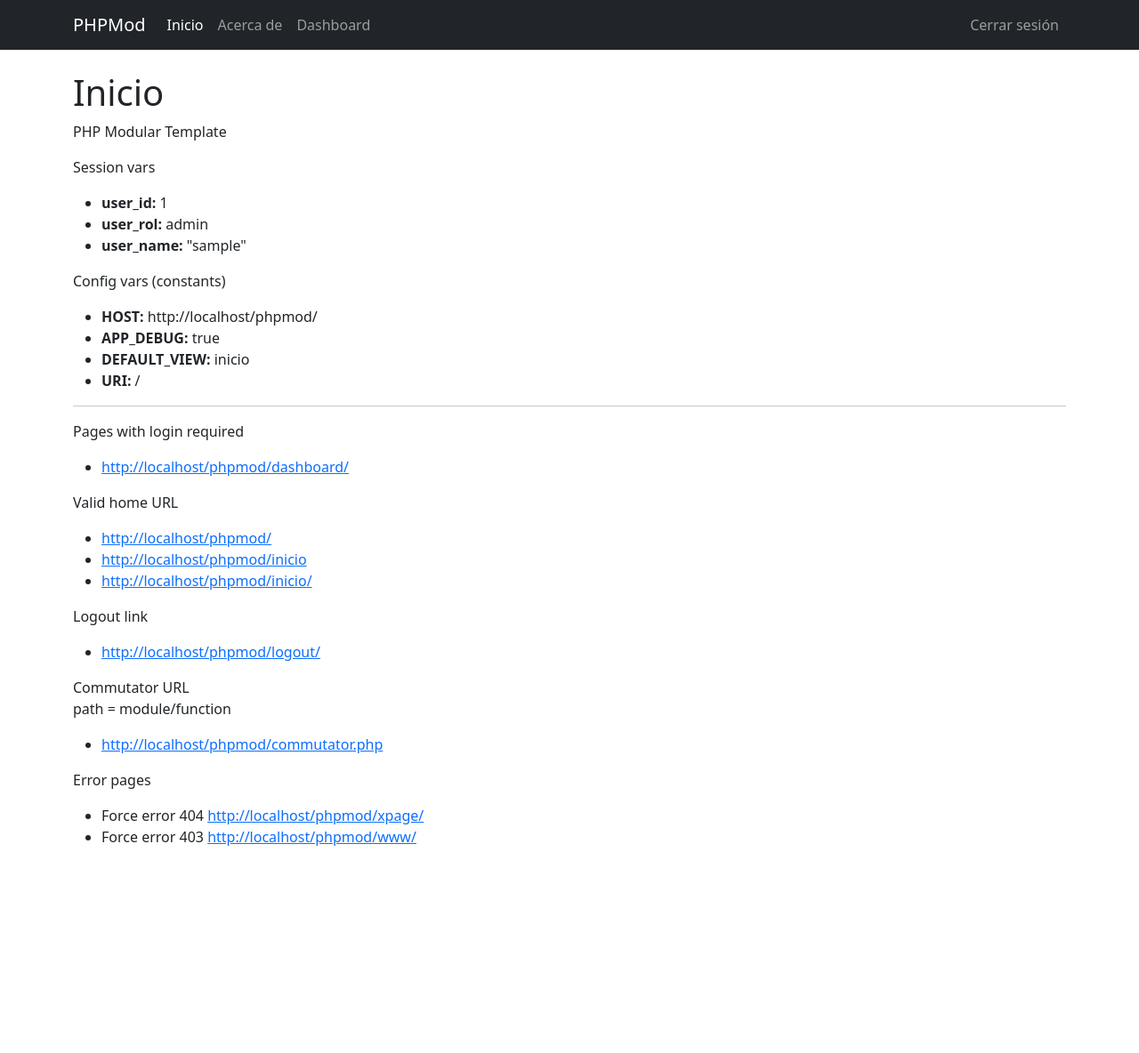
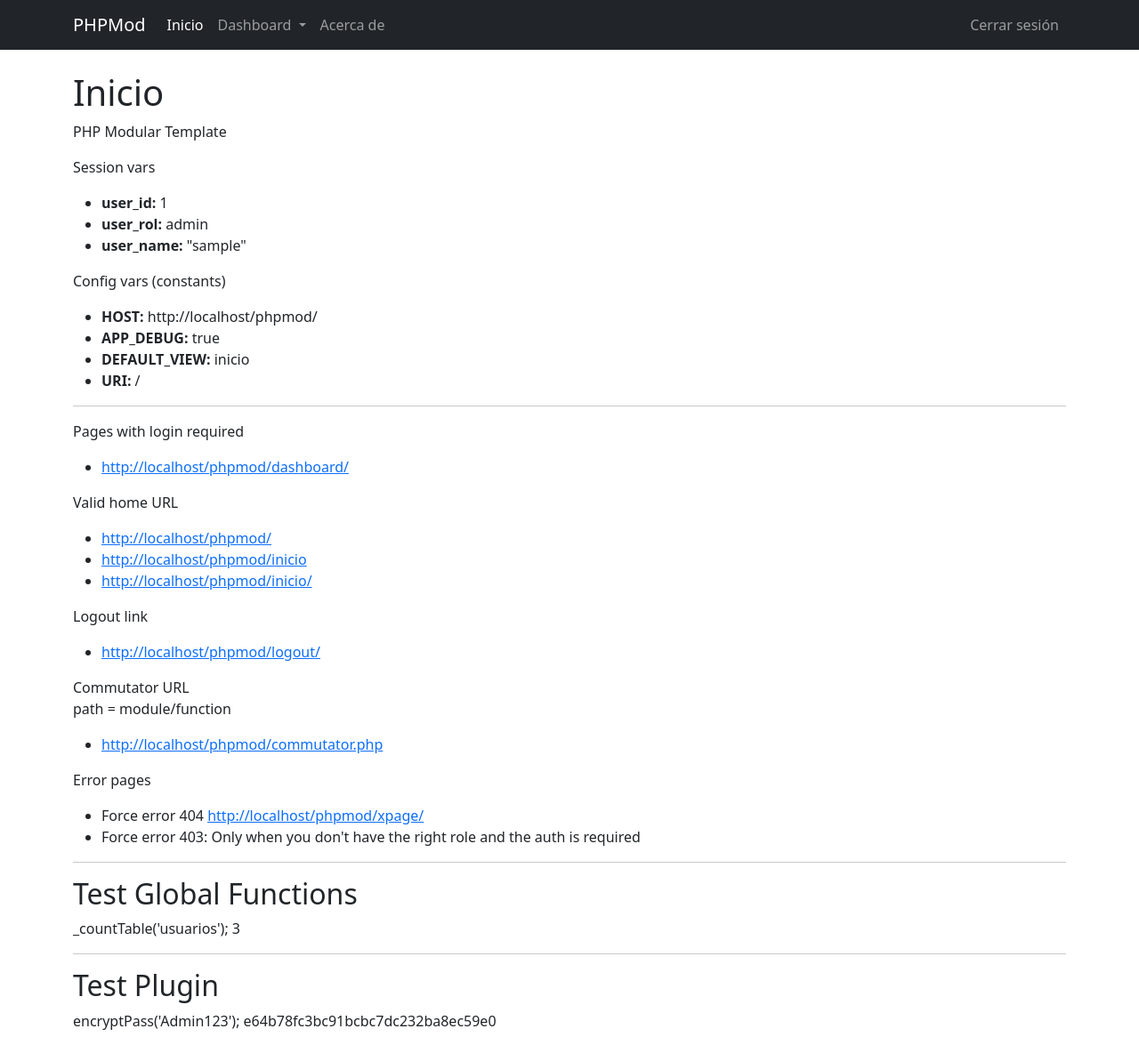
Before and after one commit to edwinbz/phpmod, a PHP site: page / in a window 1280 px wide. Shown: the whole page at 89% size. Before the commit the page ends 951 px from the top, so only its background shows below. Run offline with PHP 8.4, Linux system fonts and the light colour scheme; the visitor is signed in with stand-in values (Sample User, id 1); data comes from the database, SQL or seed files in the repository; some libraries are stand-ins or nearby versions.

Commit message:
Mejoras generales

```diff
--- a/src/include/navbar.php
+++ b/src/include/navbar.php
@@ -13,11 +13,19 @@ $rol = isset($_SESSION['user_rol']) ? $_SESSION['user_rol'] : null;
         <li class="nav-item">
           <a class="nav-link <?=_isActive('inicio')?>" aria-current="page" href="<?=HOST?>inicio">Inicio</a>
         </li>
+
+        <li class="nav-item dropdown">
+          <a class="nav-link dropdown-toggle" href="#" id="navbarDropdown" role="button" data-bs-toggle="dropdown" aria-expanded="false">
+            Dashboard
+          </a>
+          <ul class="dropdown-menu" aria-labelledby="navbarDropdown">
+            <li><a class="dropdown-item" href="#">Gestión de usuarios</a></li>
+            <li><a class="dropdown-item" href="#">CRUD simple</a></li>
+            <li><a class="dropdown-item" href="#">CRUD con archivos</a></li>
+          </ul>
+        </li>
         <li class="nav-item">
           <a class="nav-link <?=_isActive('acerca')?>" aria-current="page" href="<?=HOST?>acerca">Acerca de</a>
-        </li>
-        <li class="nav-item">
-          <a class="nav-link <?=_isActive('dashboard')?>" aria-current="page" href="<?=HOST?>dashboard">Dashboard</a>
         </li>
       </ul>
       <ul class="navbar-nav ml-auto mb-2 mb-lg-0">
--- a/src/modules/autentificacion/autentificacionController.php
+++ b/src/modules/autentificacion/autentificacionController.php
@@ -36,10 +36,11 @@ class AutentificacionController
                 2 => count(explode(" ", $cs[1])) > 0 ? explode(" ", $cs[1])[0] : '',
                 3 => count(explode(" ", $cs[2])) > 0 ? explode(" ", $cs[2])[0] : '',
             );
+            // Redirecciona segun rol
             $open = '';
             switch ($cs[3]) {
                 case '1':
-                    $open = 'dashboard/';
+                    $open = 'inicio/';
                     break;
                 default:
                     break;
--- a/src/modules/public/acerca.php
+++ b/src/modules/public/acerca.php
@@ -18,6 +18,7 @@
   <div class="container pt-5">
     <h1>Acerca de</h1>
     <a href="https://github.com/edwinbz/phpmod">https://github.com/edwinbz/phpmod</a>
+
   </div>
 
 
--- a/src/modules/public/inicio.php
+++ b/src/modules/public/inicio.php
@@ -20,7 +20,7 @@ $rol = isset($_SESSION['user_rol']) ? $_SESSION['user_rol'] : null;
 
 <body>
   <?php include INC . 'navbar.php';?>
-  <div class="container pt-4">
+  <div class="container py-4">
     <h1>Inicio</h1>
     <p>
       <?=APP_DESCRIPTION?>
@@ -80,10 +80,25 @@ $rol = isset($_SESSION['user_rol']) ? $_SESSION['user_rol'] : null;
       <li>Force error 404 <a href="<?=HOST?>xpage/">
           <?=HOST?>xpage/
         </a></li>
-      <li>Force error 403 <a href="<?=HOST?>www">
-          <?=HOST?>www/
-        </a></li>
+      <li>Force error 403: Only when you don't have the right role and the auth is required</li>
     </ul>
+
+    <hr>
+    <h2>Test Global Functions</h2>
+    _countTable('usuarios');
+    <?php
+      require APP . 'database.php';
+      echo _countTable('rol');
+    ?>
+
+    <hr>
+    <h2>Test Plugin</h2>
+    encryptPass('Admin123');
+    <?php
+      require PLU . 'encrypt.php';
+      $encryp = new EncryptPlugin();
+      echo $encryp->encryptPass('Admin123');
+    ?>
   </div>
 
 
```
Also changed, not shown: src/app/functions.php (+29 -2 lines).
